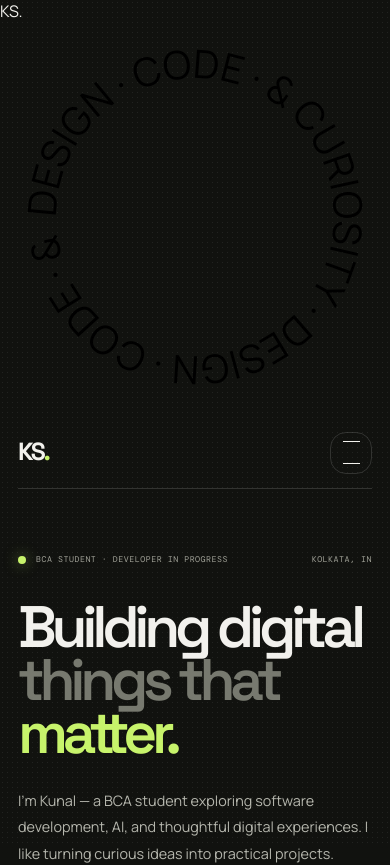
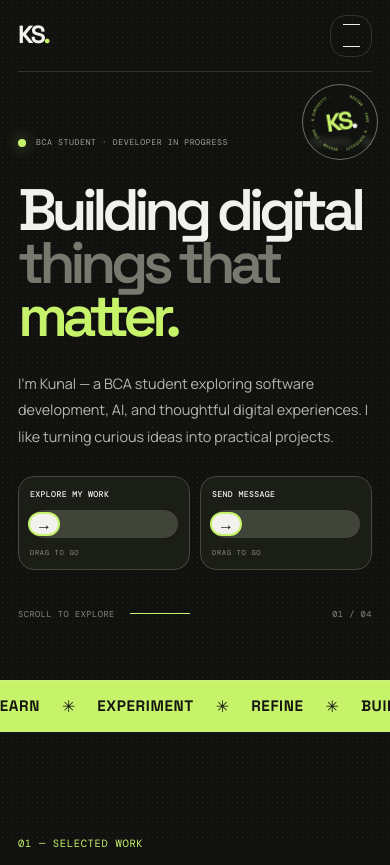
Before and after one commit to sparkz8085/portfolio, a React (Vite) app: page / in a window 390 px wide. Shown: the top 865 px of the page. Built offline with nearby package versions, Linux system fonts and the light colour scheme.

Commit message:
Keep monogram fixed and rotate circular signature

```diff
--- a/src/App.css
+++ b/src/App.css
@@ -38,3 +38,36 @@
 .slide-nav-hint{font: .49rem var(--mono);letter-spacing:.1em;color:#8f9285}
 @media(max-width:640px){.hero-actions{width:100%;display:grid;grid-template-columns:1fr 1fr;gap:10px}.slide-nav{width:100%;padding:12px 11px}.slide-nav-label{font-size:.52rem}.slide-nav-hint{font-size:.44rem}}
 @media(max-width:360px){.hero-actions{grid-template-columns:1fr}.slide-nav{max-width:none}}
+
+
+/* Fixed monogram with a rotating circular signature */
+.site-shell{overflow:visible}
+.hero-stamp{display:none!important}
+.floating-stamp{
+  position:fixed;top:104px;right:max(34px,calc((100vw - 1240px)/2));
+  z-index:30;width:138px;height:138px;display:grid;place-items:center;
+  border:1px solid rgba(242,241,237,.42);border-radius:50%;
+  background:rgba(17,18,15,.22);backdrop-filter:blur(3px);
+  isolation:isolate;transition:border-color .25s,background .25s;
+}
+.floating-stamp:hover{border-color:var(--lime);background:rgba(17,18,15,.72)}
+.stamp-center{
+  position:relative;z-index:2;display:block;
+  font:700 2.65rem/.9 var(--display);letter-spacing:-.12em;color:var(--lime);
+  transform:rotate(-9deg);pointer-events:none;
+}
+.stamp-center span{color:var(--ink)}
+.stamp-orbit{position:absolute;inset:0;width:100%;height:100%;overflow:visible;animation:stamp-orbit-spin 22s linear infinite;pointer-events:none}
+.stamp-orbit text{fill:var(--lime);font:500 7.2px var(--mono);letter-spacing:1.7px}
+@keyframes stamp-orbit-spin{to{transform:rotate(360deg)}}
+@media(max-width:900px){
+ .floating-stamp{top:92px;right:22px;width:112px;height:112px}
+ .stamp-center{font-size:2.2rem}
+ .stamp-orbit text{font-size:7.1px;letter-spacing:1.25px}
+}
+@media(max-width:640px){
+ .floating-stamp{top:84px;right:12px;width:76px;height:76px}
+ .stamp-center{font-size:1.55rem}
+ .stamp-orbit text{font-size:7.5px;letter-spacing:.9px}
+}
+@media(prefers-reduced-motion:reduce){.stamp-orbit{animation:none}}
```
